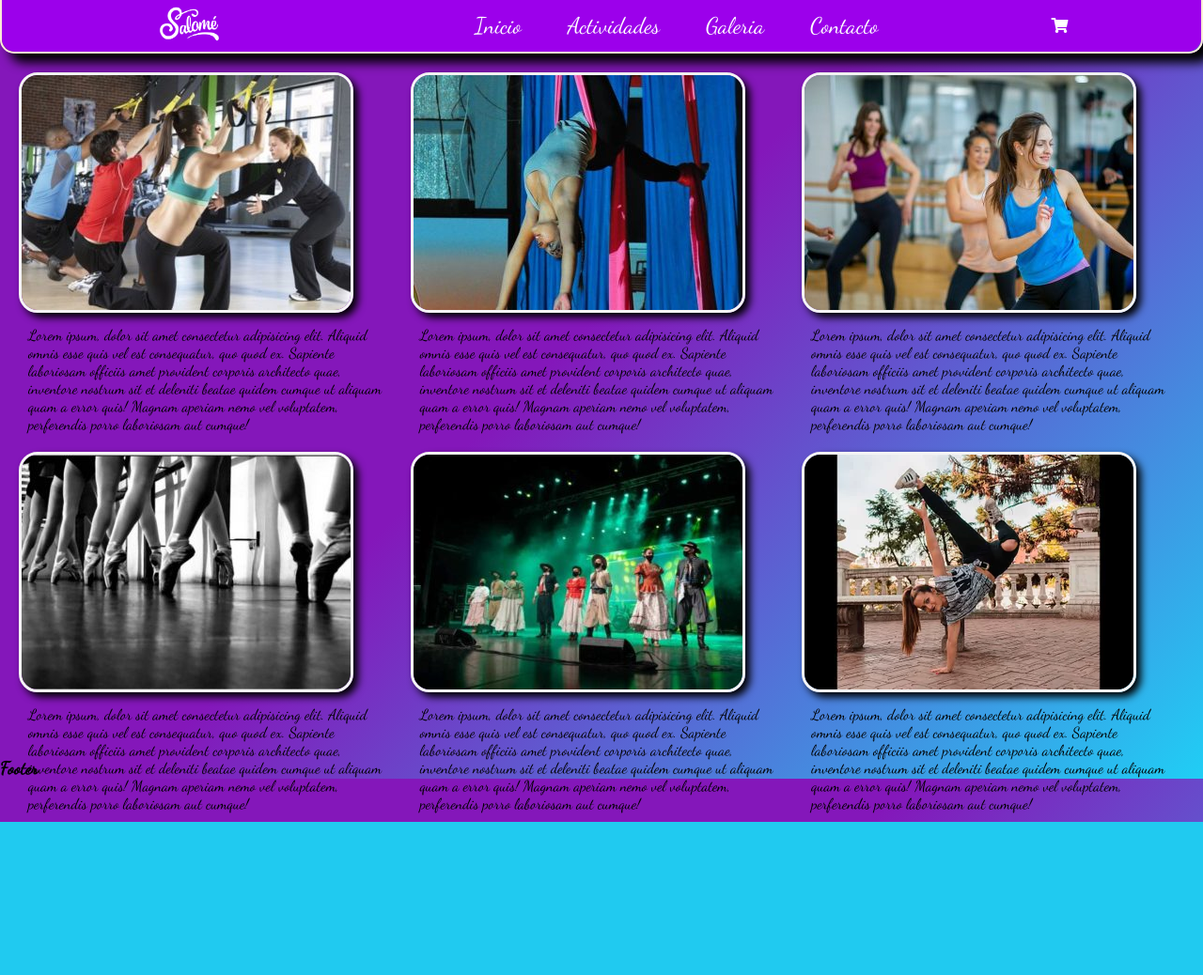
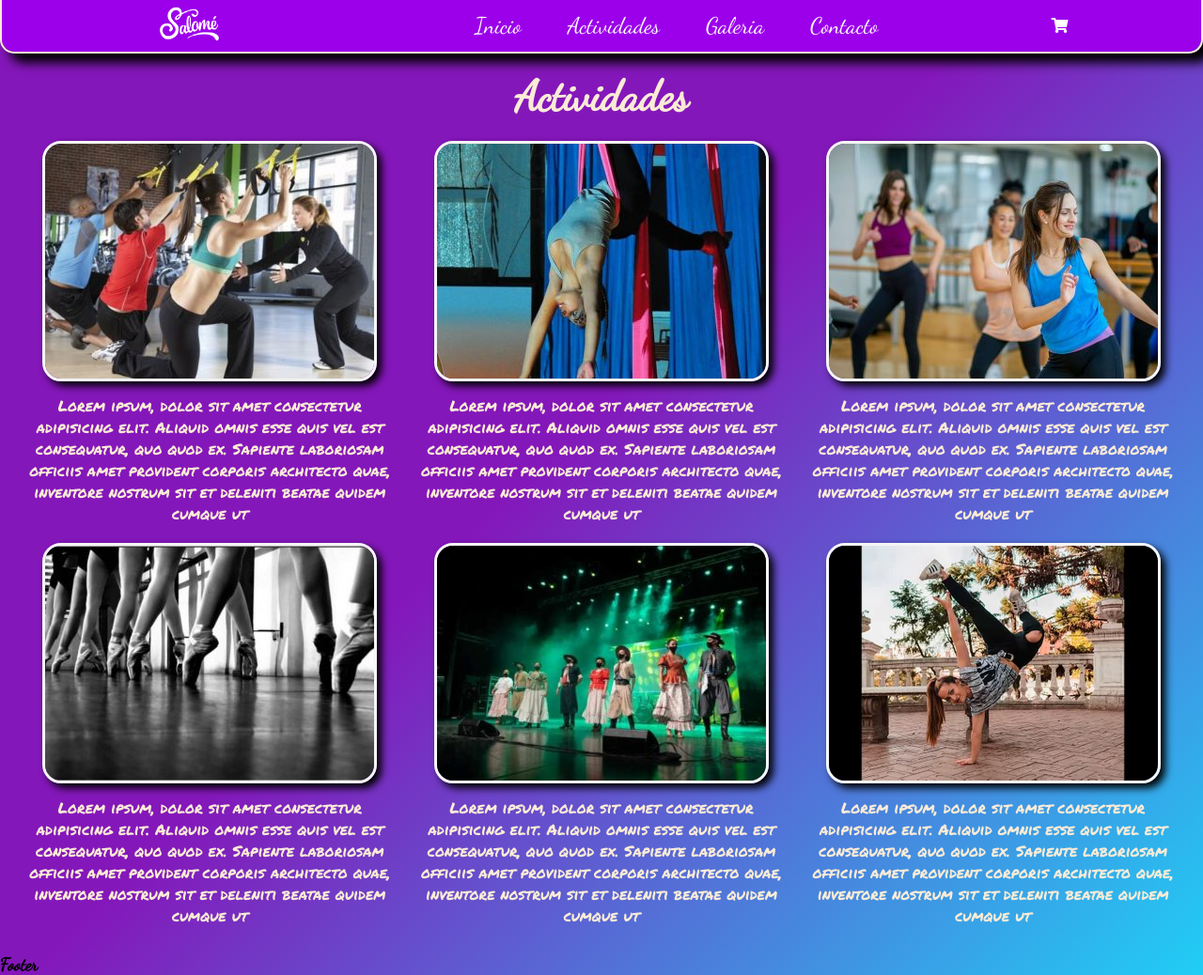
Before and after one commit to Falu27/pruebagit, a plain HTML site: page pages/actividades.html in a window 1280 px wide. Shown: the whole page at 94% size. Before the commit the page ends 875 px from the top, so only its background shows below. Drawn offline with nearby package versions, Linux system fonts and the light colour scheme.

Commit message:
modifique actividades

```diff
--- a/css/estilos.css
+++ b/css/estilos.css
@@ -104,14 +104,14 @@ header{
 
 /*-------- Contenido MAIN --------*/
 
-main {
+main .mainIndex{
     /*
     background-image: url(../imagenes/purple.jpg);
     background-repeat: no-repeat;
     background-size: cover;
     background-attachment: fixed;
     */
-    height: ;
+
     height: 750px;
     padding: 20px;
     display: grid;
@@ -245,13 +245,24 @@ footer .contactoRedes{
 
 /*-------- ACTIVIDADES PAGE --------*/
 
-.actividades{
+.contenedorDeActividades{
     display: grid;
+    gap: 10px;
     grid-template-columns: repeat(3, 1fr);
-    grid-template-rows: repeat(3, 1fr);
+    grid-template-rows: repeat(2, 1fr);
+    margin: 20px;
+    text-align: center;
+
+}
 
 
+
+.actividades h3{
+    font-size: 45px;
+    color: antiquewhite;
+    text-align: center;
 }
+
 
 .actividades img{
     border-radius: 20px;
@@ -260,7 +271,9 @@ footer .contactoRedes{
 }
 
 .actividades p{
+    font-family: 'Permanent Marker', cursive;
     padding: 10px;
+    color: antiquewhite;
 }
 
 
--- a/pages/actividades.html
+++ b/pages/actividades.html
@@ -9,6 +9,9 @@
     <link rel="preconnect" href="https://fonts.googleapis.com">
 <link rel="preconnect" href="https://fonts.gstatic.com" crossorigin>
 <link href="https://fonts.googleapis.com/css2?family=Dancing+Script&family=Sacramento&display=swap" rel="stylesheet">
+<link rel="preconnect" href="https://fonts.googleapis.com">
+<link rel="preconnect" href="https://fonts.gstatic.com" crossorigin>
+<link href="https://fonts.googleapis.com/css2?family=Permanent+Marker&display=swap" rel="stylesheet">
 
     <meta name="viewport" content="width=device-width, initial-scale=1.0">
     <link rel="stylesheet" href="../css/estilos.css">
@@ -49,47 +52,53 @@
     </header>
 
     <main class="actividades">
+        <br>
+        <h3>Actividades</h3>
+        <div class="contenedorDeActividades">
 
-        <div class="funcional">
+            <div class="actividad">
                  <a href="#"> <img src="../imagenes/funcional.jpeg" alt="entrenamiento funcional"> </a>
+
                 <p>
-                Lorem ipsum, dolor sit amet consectetur adipisicing elit. Aliquid omnis esse quis vel est consequatur, quo quod ex. Sapiente laboriosam officiis amet provident corporis architecto quae, inventore nostrum sit et deleniti beatae quidem cumque ut aliquam quam a error quis! Magnam aperiam nemo vel voluptatem, perferendis porro laboriosam aut cumque!
+                    Lorem ipsum, dolor sit amet consectetur adipisicing elit. Aliquid omnis esse quis vel est consequatur, quo quod ex. Sapiente laboriosam officiis amet provident corporis architecto quae, inventore nostrum sit et deleniti beatae quidem cumque ut
                 </p>
             </div>
 
-        <div class="acrotela">
+            <div class="actividad">
                 <a href="#"> <img src="../imagenes/acrobacia-en-tela-350x250.jpg" alt="entrenamiento funcional"> </a>
                 <p>
-                Lorem ipsum, dolor sit amet consectetur adipisicing elit. Aliquid omnis esse quis vel est consequatur, quo quod ex. Sapiente laboriosam officiis amet provident corporis architecto quae, inventore nostrum sit et deleniti beatae quidem cumque ut aliquam quam a error quis! Magnam aperiam nemo vel voluptatem, perferendis porro laboriosam aut cumque!
+                    Lorem ipsum, dolor sit amet consectetur adipisicing elit. Aliquid omnis esse quis vel est consequatur, quo quod ex. Sapiente laboriosam officiis amet provident corporis architecto quae, inventore nostrum sit et deleniti beatae quidem cumque ut
                 </p>
             </div>
 
-        <div class="zumba">
+            <div class="actividad">
                 <a href="#"> <img src="../imagenes/zumba.jpg" alt="entrenamiento funcional"> </a>
                 <p>
-                Lorem ipsum, dolor sit amet consectetur adipisicing elit. Aliquid omnis esse quis vel est consequatur, quo quod ex. Sapiente laboriosam officiis amet provident corporis architecto quae, inventore nostrum sit et deleniti beatae quidem cumque ut aliquam quam a error quis! Magnam aperiam nemo vel voluptatem, perferendis porro laboriosam aut cumque!
+                    Lorem ipsum, dolor sit amet consectetur adipisicing elit. Aliquid omnis esse quis vel est consequatur, quo quod ex. Sapiente laboriosam officiis amet provident corporis architecto quae, inventore nostrum sit et deleniti beatae quidem cumque ut
                 </p>
             </div>
 
-        <div class="danza">
+            <div class="actividad">
                 <a href="#"> <img src="../imagenes/danza.jpg" alt="entrenamiento funcional"> </a>
                 <p>
-                Lorem ipsum, dolor sit amet consectetur adipisicing elit. Aliquid omnis esse quis vel est consequatur, quo quod ex. Sapiente laboriosam officiis amet provident corporis architecto quae, inventore nostrum sit et deleniti beatae quidem cumque ut aliquam quam a error quis! Magnam aperiam nemo vel voluptatem, perferendis porro laboriosam aut cumque!
+                    Lorem ipsum, dolor sit amet consectetur adipisicing elit. Aliquid omnis esse quis vel est consequatur, quo quod ex. Sapiente laboriosam officiis amet provident corporis architecto quae, inventore nostrum sit et deleniti beatae quidem cumque ut
                 </p>
             </div>
 
-        <div class="folclore">
+            <div class="actividad">
                 <a href="#"> <img src="../imagenes/folclore.jpg" alt="entrenamiento funcional"> </a>
                 <p>
-                Lorem ipsum, dolor sit amet consectetur adipisicing elit. Aliquid omnis esse quis vel est consequatur, quo quod ex. Sapiente laboriosam officiis amet provident corporis architecto quae, inventore nostrum sit et deleniti beatae quidem cumque ut aliquam quam a error quis! Magnam aperiam nemo vel voluptatem, perferendis porro laboriosam aut cumque!
+                    Lorem ipsum, dolor sit amet consectetur adipisicing elit. Aliquid omnis esse quis vel est consequatur, quo quod ex. Sapiente laboriosam officiis amet provident corporis architecto quae, inventore nostrum sit et deleniti beatae quidem cumque ut
                 </p>
             </div>
 
-        <div class="urbano">
+            <div class="actividad">
                 <a href="#"> <img src="../imagenes/urbano.jpg" alt="entrenamiento funcional"> </a>
                 <p>
-                Lorem ipsum, dolor sit amet consectetur adipisicing elit. Aliquid omnis esse quis vel est consequatur, quo quod ex. Sapiente laboriosam officiis amet provident corporis architecto quae, inventore nostrum sit et deleniti beatae quidem cumque ut aliquam quam a error quis! Magnam aperiam nemo vel voluptatem, perferendis porro laboriosam aut cumque!
+                    Lorem ipsum, dolor sit amet consectetur adipisicing elit. Aliquid omnis esse quis vel est consequatur, quo quod ex. Sapiente laboriosam officiis amet provident corporis architecto quae, inventore nostrum sit et deleniti beatae quidem cumque ut
                 </p>
+            </div>
+
         </div>
     </main>
 
```
Also changed, not shown: index.html (+1 -1 lines). Lines whose indentation alone changed are shown as unchanged.
